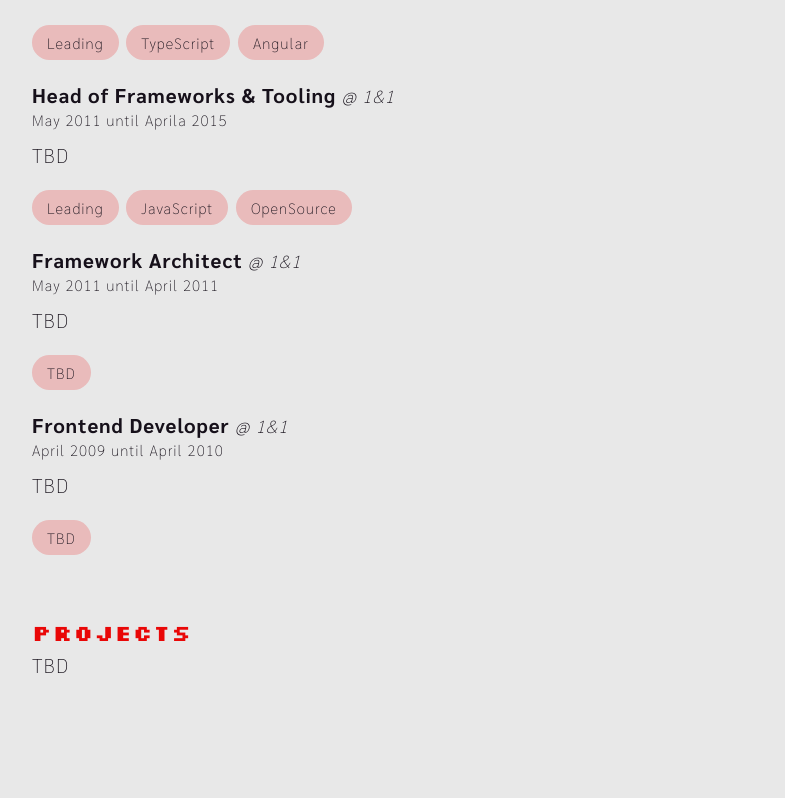
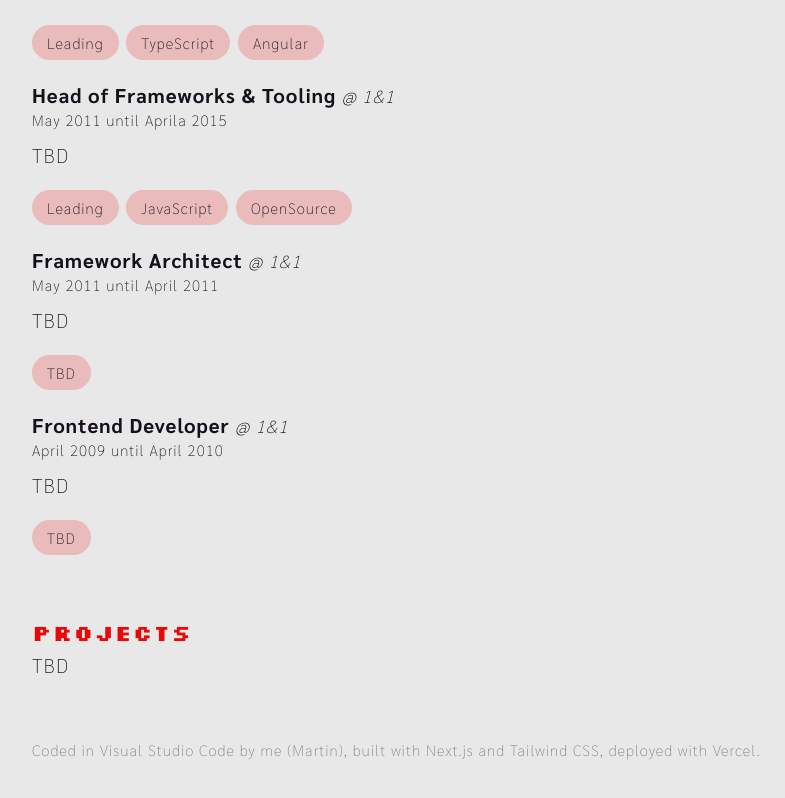
Before and after one commit to wittemann/martin-wittemann.de, a Next.js app: page / in a window 1280 px wide. Shown: the part 1520-2318 px from the top of the page, without its empty margins (48-833 px from the left). Built offline with nearby package versions, Linux system fonts and the light colour scheme.

Commit message:
add footer

```diff
--- /dev/null
+++ b/components/footer.tsx
@@ -0,0 +1,8 @@
+export default function Footer() {
+  return (
+    <footer className="mt-12 text-xs opacity-50">
+      Coded in Visual Studio Code by me (Martin), built with Next.js and
+      Tailwind CSS, deployed with Vercel.
+    </footer>
+  );
+}
--- a/pages/index.tsx
+++ b/pages/index.tsx
@@ -3,6 +3,7 @@ import Experience from '@/components/experience';
 import About from '@/components/about';
 import Projects from '@/components/projects';
 import { Sarabun } from 'next/font/google';
+import Footer from '@/components/footer';
 
 const font = Sarabun({ subsets: ['latin'], weight: ['100', '700'] });
 
@@ -16,6 +17,7 @@ export default function Home() {
         <About></About>
         <Experience></Experience>
         <Projects></Projects>
+        <Footer></Footer>
       </main>
     </div>
   );
```
